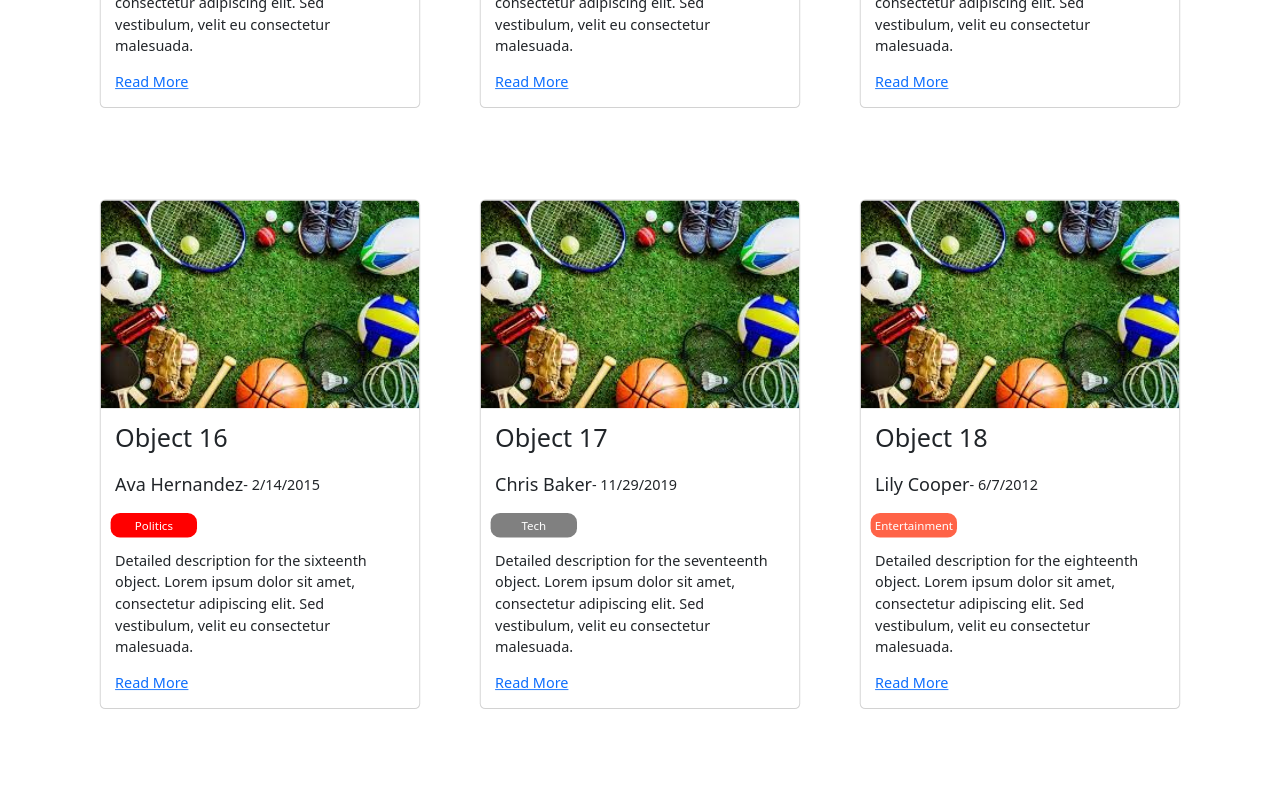
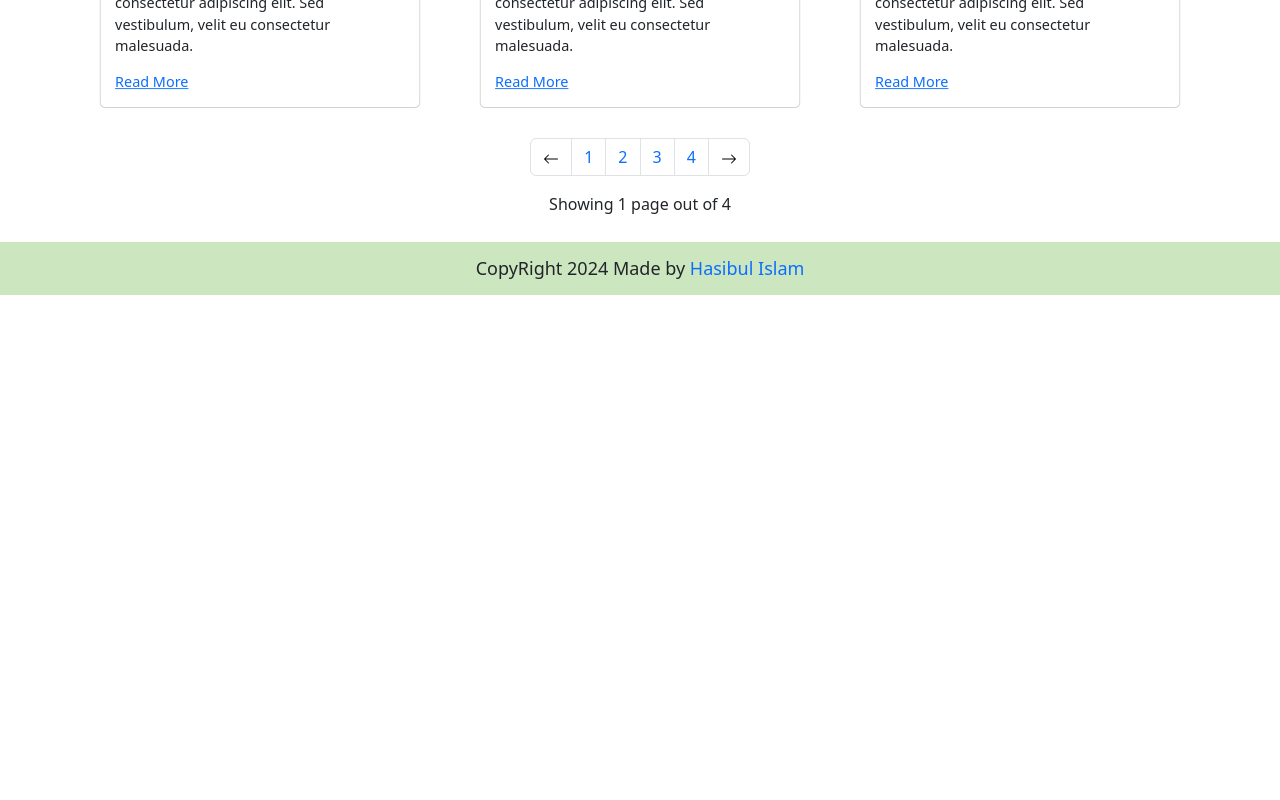
Before and after one commit to Hasibul48/blog_website_React_Js, a React (Create React App) app: page /all_blogs in a window 1280 px wide. Shown: the part 2900-3700 px from the top of the page. After the commit the page ends 3195 px from the top, so only its background shows below. Built offline with nearby package versions, Linux system fonts and the light colour scheme.

Commit message:
added a new page and adde a pagination

```diff
--- a/src/App.js
+++ b/src/App.js
@@ -16,6 +16,7 @@ import Travel from './Pages/Travel';
 import Sports from './Pages/Sports';
 import Page404 from './Pages/Page404';
 import All_Blogs from './Pages/All_Blogs';
+import Pagination from './Pages/Component/Pagination';
 
 function App() {
 
@@ -28,7 +29,6 @@ function App() {
     //   .then(json => setPostdata(json))
     setPostdata(Data);
   }, []);
-
   return (
     <>
       <BrowserRouter>
--- a/src/Pages/All_Blogs.jsx
+++ b/src/Pages/All_Blogs.jsx
@@ -1,14 +1,24 @@
-import React from 'react'
+import React, { useState } from 'react'
 import BlogCard from './Component/BlogCard'
+import Pagination from './Component/Pagination'
 
 function All_Blogs(props) {
-
     const { postData } = props;
 
+    const [pageNumber, setPagenumber] = useState(null);
+    const [blogsPerPage, setBlogsPerpage] = useState(null);
+
+
     let items = [];
-    let i;
-    for (i = 0; i < postData.length; i++) {
-        items.push(<BlogCard title={postData[i].title} desc={postData[i].description} name={postData[i].personName} Pdate={postData[i].date} category={postData[i].category} />)
+    for (let i = (pageNumber * blogsPerPage) - blogsPerPage; i < pageNumber * blogsPerPage; i++) {
+        postData[i] && items.push(<BlogCard title={postData[i].title} desc={postData[i].description} name={postData[i].personName} Pdate={postData[i].date} category={postData[i].category} />)
+    };
+
+    const handlePageNumber = (e) => {
+        setPagenumber(e)
+    }
+    const handleBlogsPerPage = (e) => {
+        setBlogsPerpage(e)
     }
     return (
         <>
@@ -16,6 +26,9 @@ function All_Blogs(props) {
                 <div className="row">
                     {items}
                 </div>
+                <div className="row">
+                    <Pagination handlePageNumber={handlePageNumber} handleBlogsPerPage={handleBlogsPerPage} postData={postData} />
+                </div>
             </div>
         </>
     )
--- /dev/null
+++ b/src/Pages/Component/Pagination.jsx
@@ -0,0 +1,62 @@
+import React, { useState } from 'react'
+import { Link } from 'react-router-dom'
+
+function Pagination(props) {
+    const [crrPage, setCrrPage] = useState(1);
+    const [blogsPerPage, setBlogsPerPage] = useState(15);
+    const { postData, handlePageNumber, handleBlogsPerPage } = props;
+    handlePageNumber(crrPage);
+    handleBlogsPerPage(blogsPerPage);
+    return (
+        <>
+            <div style={{ display: 'flex', justifyContent: 'center', alignItems: 'center' }}>
+                <nav aria-label="Page navigation example">
+                    <ul className="pagination">
+                        <li className="page-item" onClick={() => {
+                            if (crrPage !== 1) {
+                                setCrrPage((crrPage) => crrPage - 1)
+                            }
+                        }}>
+                            <Link className="page-link" aria-label="Previous">
+                                <span aria-hidden="true"><img src="img/arrowKeys/arrow-left.svg" alt="" /></span>
+                                <span className="sr-only"></span>
+                            </Link>
+                        </li>
+
+                        <li onClick={() => {
+                            setCrrPage(1)
+                        }} className="page-item"><Link className="page-link">1</Link></li>
+
+                        <li onClick={() => {
+                            setCrrPage(2)
+                        }} className="page-item"><Link className="page-link">2</Link></li>
+
+                        <li onClick={() => {
+                            setCrrPage(3)
+                        }} className="page-item"><Link className="page-link">3</Link></li>
+
+                        <li onClick={() => {
+                            setCrrPage(4)
+                        }} className="page-item"><Link className="page-link">4</Link></li>
+
+                        <li className="page-item" onClick={() => {
+                            if (crrPage !== Math.ceil(postData.length / blogsPerPage)) {
+                                setCrrPage((crrPage) => crrPage + 1)
+                            }
+                        }}>
+                            <Link className="page-link" aria-label="Next">
+                                <span aria-hidden="true"></span>
+                                <span className="sr-only"><img src="img/arrowKeys/arrow-right.svg" alt="" /></span>
+                            </Link>
+                        </li>
+                    </ul>
+                </nav>
+            </div>
+
+            <div style={{ display: 'flex', justifyContent: 'center', alignItems: 'center' }}><p>Showing {crrPage} page out of {Math.ceil(postData.length / blogsPerPage)}</p></div>
+
+        </>
+    )
+}
+
+export default Pagination
```
